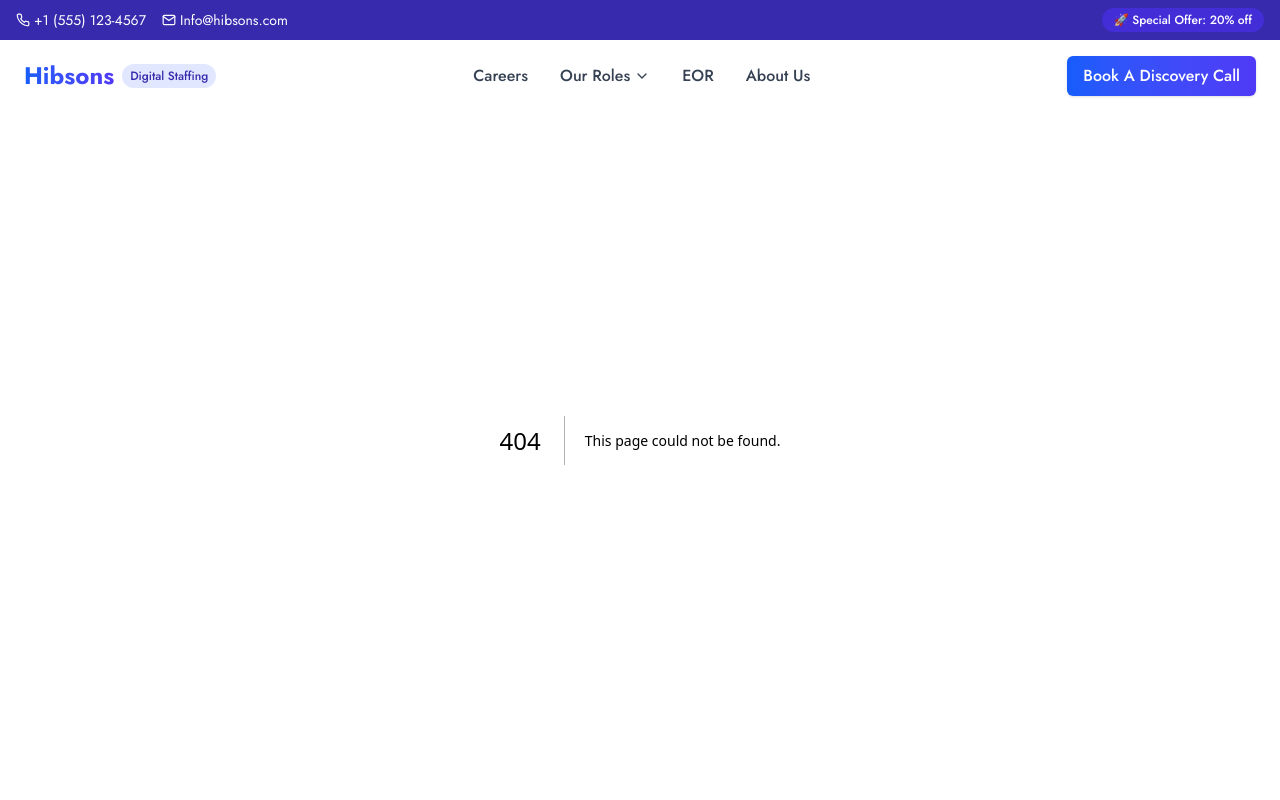
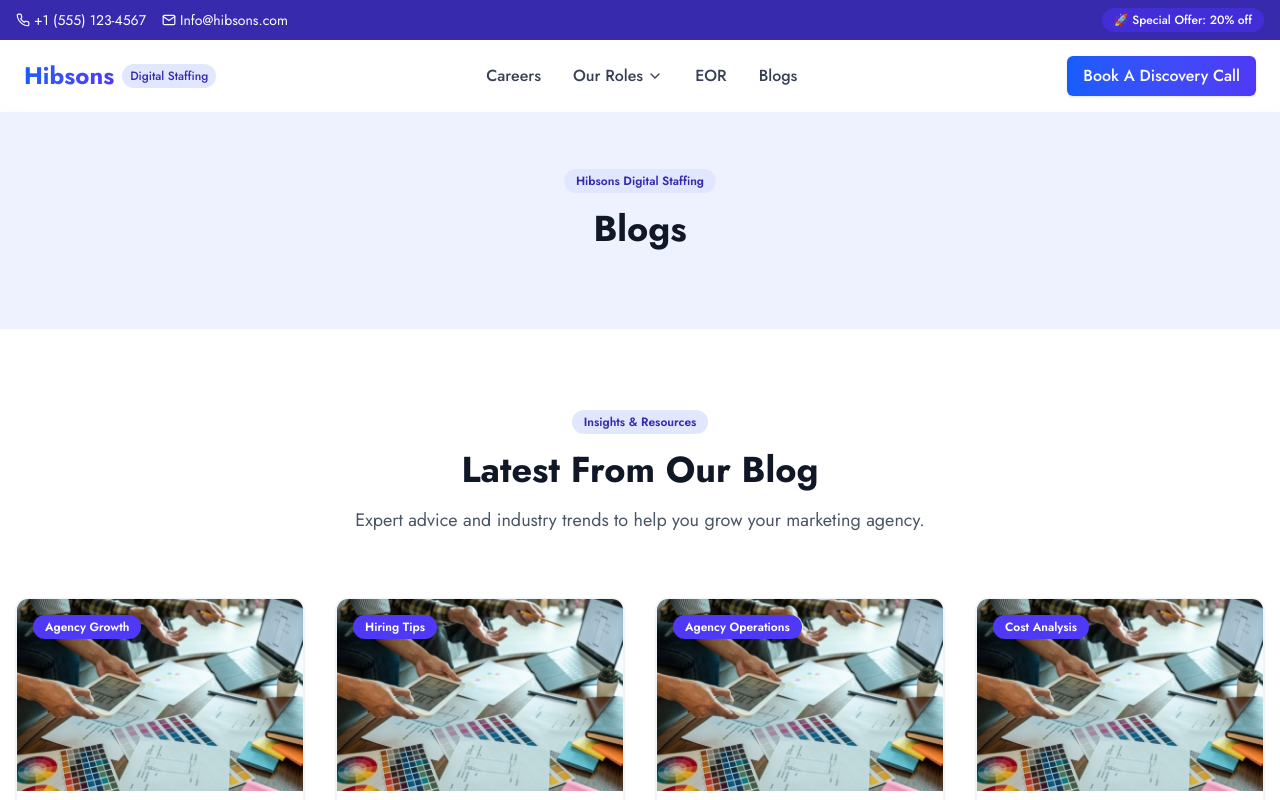
Before and after one commit to muazzam51214/hibsons, a Next.js app: page /blogs in a window 1280 px wide. Before the commit this address had no page. Shown: the top 800 px of the page. Built offline with nearby package versions, Linux system fonts and the light colour scheme.

Commit message:
feat: Add Blogs page and update Navbar links to point to Blogs section

```diff
--- /dev/null
+++ b/app/blogs/page.tsx
@@ -0,0 +1,15 @@
+import BlogSection from "@/components/BlogSection";
+import PageTitle from "@/components/PageTitle";
+
+const Blogs = () => {
+  return (
+    <div>
+      <PageTitle
+        title="Blogs"
+      />
+      <BlogSection />
+    </div>
+  );
+};
+
+export default Blogs;
--- a/app/eor/page.tsx
+++ b/app/eor/page.tsx
@@ -2,7 +2,7 @@ import EoRCoverage from "@/components/EoRCoverage";
 import EoRInfo from "@/components/EoRInfo";
 import PageTitle from "@/components/PageTitle";
 
-const Careers = () => {
+const EOR = () => {
   return (
     <div>
       <PageTitle
@@ -14,4 +14,4 @@ const Careers = () => {
   );
 };
 
-export default Careers;
+export default EOR;
--- a/app/get-started/page.tsx
+++ b/app/get-started/page.tsx
@@ -1,7 +1,7 @@
 import DiscoveryCallBooking from "@/components/DiscoveryCallBooking";
 import PageTitle from "@/components/PageTitle";
 
-const Careers = () => {
+const GetStarted = () => {
   return (
     <div>
       <PageTitle
@@ -12,4 +12,4 @@ const Careers = () => {
   );
 };
 
-export default Careers;
+export default GetStarted;
--- a/components/Navbar.tsx
+++ b/components/Navbar.tsx
@@ -161,10 +161,10 @@ const Navbar = () => {
               </Link>
 
               <Link
-                href="/about"
+                href="/blogs"
                 className="font-medium text-gray-700 hover:text-indigo-600 transition-colors"
               >
-                About Us
+                Blogs
               </Link>
             </nav>
 
@@ -273,11 +273,11 @@ const Navbar = () => {
               </Link>
 
               <Link
-                href="/about"
+                href="/blogs"
                 className="block font-medium text-gray-700 py-2 border-t border-gray-200 pt-4"
                 onClick={closeAll}
               >
-                About Us
+                Blogs
               </Link>
 
               <div className="flex flex-col space-y-3 pt-4 border-t border-gray-200">
```
